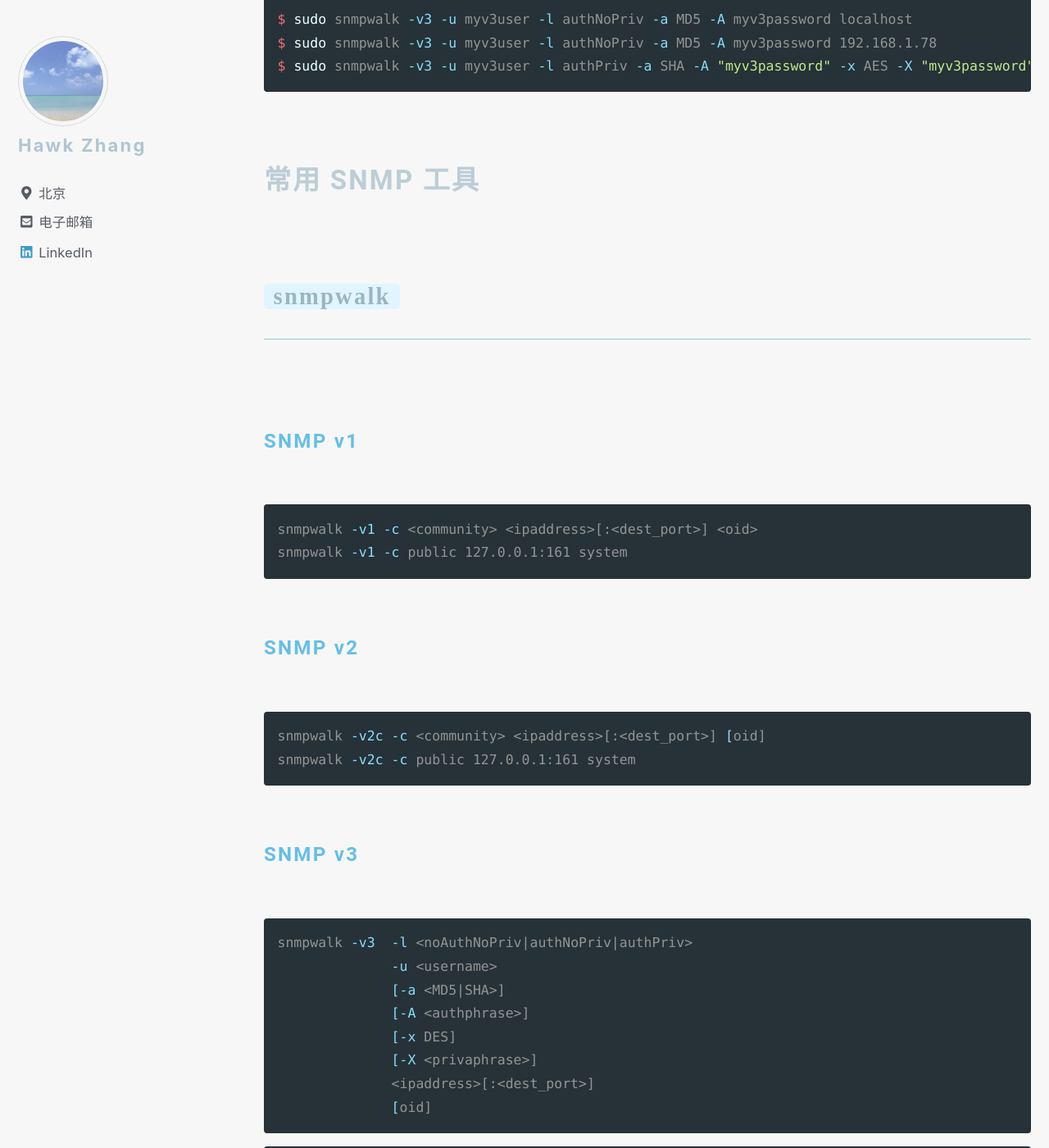
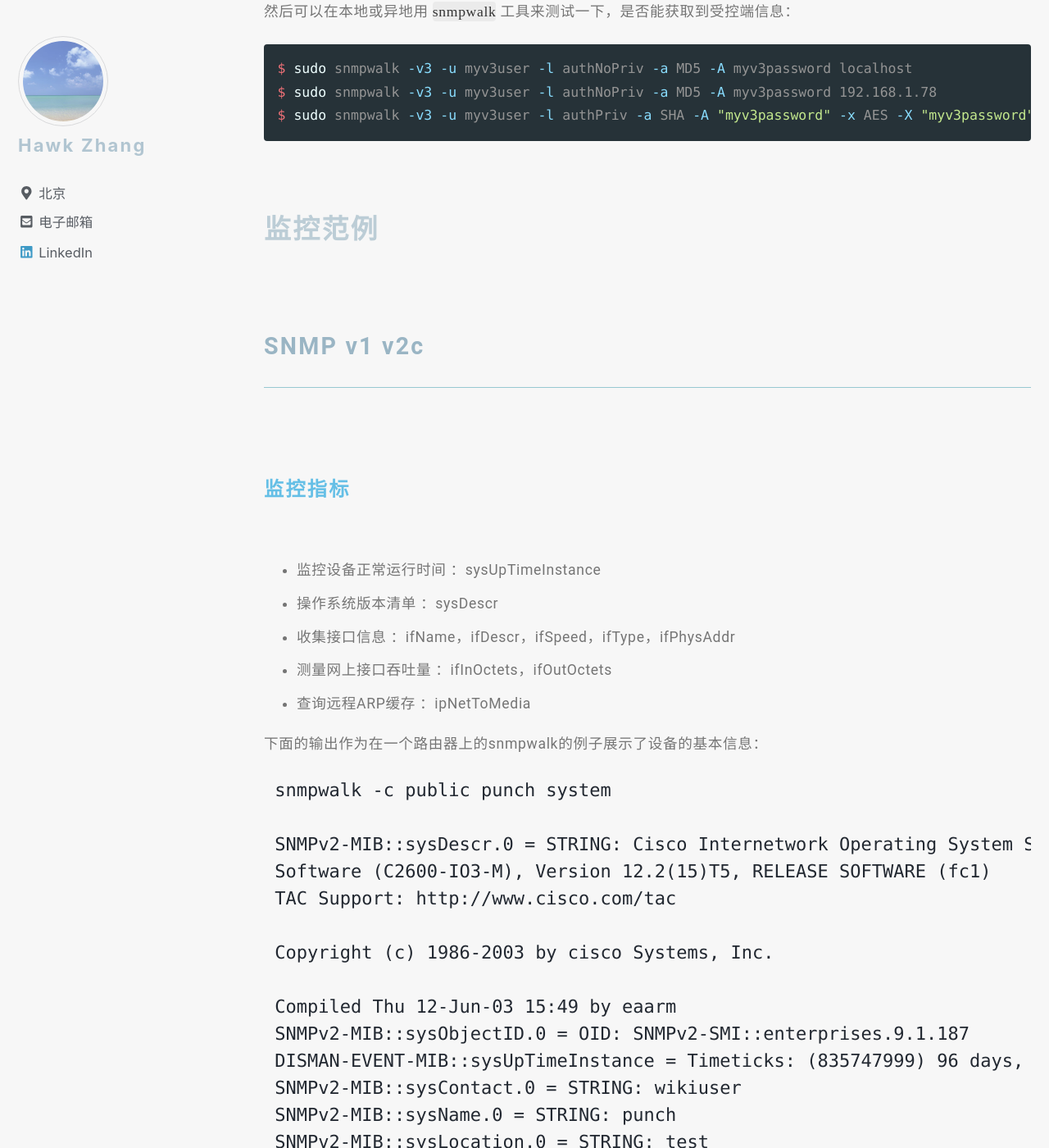
Before and after one commit to narru888/linotes_note, a Jekyll site: the page built from _posts/monitor/zabbix/2018-01-02-monitor.snmp.md, in a window 1280 px wide and 1400 px high, scrolled down 12854 px. Shown: the whole window at 82% size. Built offline with Jekyll 4.4.1, drawn with Linux system fonts in a browser that asks for light colours; nearby versions of some CDN libraries; a script that is not in the unit is left out; some of the changed text lies outside the part shown.

Commit message:
update on 2018-10-21 13:42:01 CST

```diff
--- a/_posts/monitor/zabbix/2018-01-02-monitor.snmp.md
+++ b/_posts/monitor/zabbix/2018-01-02-monitor.snmp.md
@@ -439,6 +439,96 @@ $ sudo snmpwalk -v3 -u myv3user -l authPriv -a SHA -A "myv3password" -x AES -X "
 
 
 
+## 监控范例
+
+
+### SNMP v1 v2c
+
+
+
+#### 监控指标
+
+* 监控设备正常运行时间 ：sysUpTimeInstance
+* 操作系统版本清单 ：sysDescr
+* 收集接口信息 ：ifName，ifDescr，ifSpeed，ifType，ifPhysAddr
+* 测量网上接口吞吐量 ：ifInOctets，ifOutOctets
+* 查询远程ARP缓存 ：ipNetToMedia
+
+下面的输出作为在一个路由器上的snmpwalk的例子展示了设备的基本信息：
+
+<pre>
+ snmpwalk -c public punch system
+
+ SNMPv2-MIB::sysDescr.0 = STRING: Cisco Internetwork Operating System Software IOS (tm) C2600
+ Software (C2600-IO3-M), Version 12.2(15)T5, RELEASE SOFTWARE (fc1)
+ TAC Support: http://www.cisco.com/tac
+
+ Copyright (c) 1986-2003 by cisco Systems, Inc.
+
+ Compiled Thu 12-Jun-03 15:49 by eaarm
+ SNMPv2-MIB::sysObjectID.0 = OID: SNMPv2-SMI::enterprises.9.1.187
+ DISMAN-EVENT-MIB::sysUpTimeInstance = Timeticks: (835747999) 96 days, 17:31:19.99
+ SNMPv2-MIB::sysContact.0 = STRING: wikiuser
+ SNMPv2-MIB::sysName.0 = STRING: punch
+ SNMPv2-MIB::sysLocation.0 = STRING: test
+ SNMPv2-MIB::sysServices.0 = INTEGER: 78
+ SNMPv2-MIB::sysORLastChange.0 = Timeticks: (0) 0:00:00.00
+</pre>
+
+### SNMP v3[[编辑](https://zh.wikipedia.org/w/index.php?title=%E7%AE%80%E5%8D%95%E7%BD%91%E7%BB%9C%E7%AE%A1%E7%90%86%E5%8D%8F%E8%AE%AE&veaction=edit&section=19 "编辑章节：SNMP v3") | [编辑源代码](https://zh.wikipedia.org/w/index.php?title=%E7%AE%80%E5%8D%95%E7%BD%91%E7%BB%9C%E7%AE%A1%E7%90%86%E5%8D%8F%E8%AE%AE&section=19&veaction=editsource "编辑章节：SNMP v3")]
+
+由于 SNMP v3 加强了安全设计，访问上要提供较多信息
+
+#### 透过工具指令访问[[编辑](https://zh.wikipedia.org/w/index.php?title=%E7%AE%80%E5%8D%95%E7%BD%91%E7%BB%9C%E7%AE%A1%E7%90%86%E5%8D%8F%E8%AE%AE&veaction=edit&section=20 "编辑章节：透过工具指令访问") | [编辑源代码](https://zh.wikipedia.org/w/index.php?title=%E7%AE%80%E5%8D%95%E7%BD%91%E7%BB%9C%E7%AE%A1%E7%90%86%E5%8D%8F%E8%AE%AE&section=20&veaction=editsource "编辑章节：透过工具指令访问")]
+
+在 Shell 环境下安全获取一台主机所有 CPU Core 使用状况的方法：
+
+* -l authPriv 表示要认证也要传输加密
+* -a 为认证密码保护方式 -A 为认证密码
+* -x 为传输加密方式 -X 为传输密钥
+* 1.3.6.1.2.1.25.3.3.1.2 表示要监视所有 CPU Core 使用状况
+
+<pre>
+1 snmpwalk -v 3 -l authPriv -u user \
+2    -a SHA -A userpass \
+3    -x AES -X userpass \
+4    10.33.1.1 \
+5    1.3.6.1.2.1.25.3.3.1.26
+7 HOST-RESOURCES-MIB::hrProcessorLoad.196608 = INTEGER: 7
+8 HOST-RESOURCES-MIB::hrProcessorLoad.196609 = INTEGER: 8
+</pre>
+
+
+
+
+
+
+
+
+
+
+
+
+
+
+
+
+
+
+
+
+
+
+
+
+
+
+
+
+
+
+
+
 ## 常用 SNMP 工具
 
 
@@ -528,6 +618,20 @@ SNMPv2-MIB::sysServices.0 = INTEGER: 78
 
 
 
+
+
+
+
+
+
+
+
+
+
+
+
+
+
 ## 安全考量
 
 即使设备已经支持 SNMP v3，许多厂商使用的还是标准的通信字符串，这些字符串对黑客组织来说根本不是秘密。因此，虽然 SNMP v3 比以前的版本提供了更多的安全特性，如果配置不当，其实际效果仍旧有限。
```
Also changed, not shown: other parts of _posts/monitor/zabbix/2018-01-02-monitor.snmp.md (+0 -46 lines).
